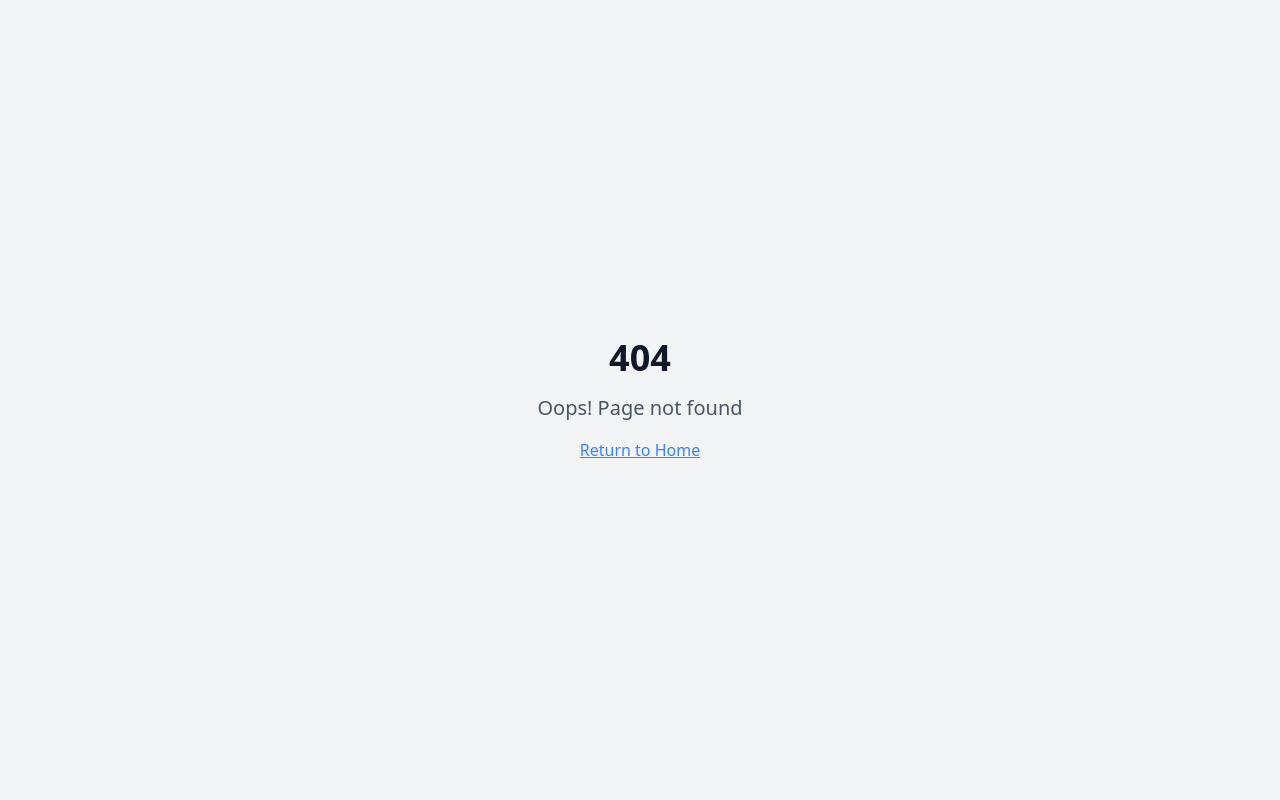
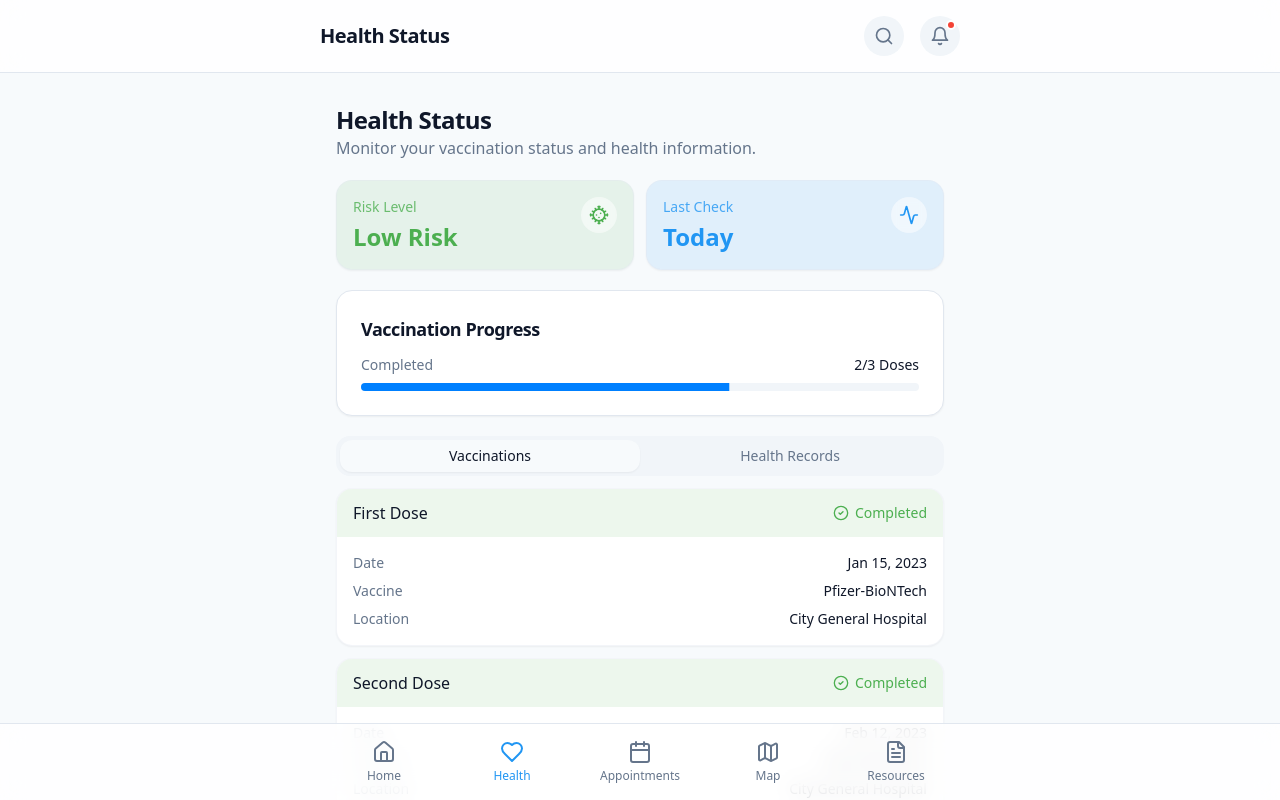
Before and after one commit to t-r-a-c-y/pandemic-ui-navigator, a React (Vite) app: page /health in a window 1280 px wide. Before the commit this address had no page. Built offline with nearby package versions, Linux system fonts and the light colour scheme.

Commit message:
Add health page
This commit adds a new health page to the PandemicNet application.

```diff
--- a/src/App.tsx
+++ b/src/App.tsx
@@ -1,3 +1,4 @@
+
 import { Toaster } from "@/components/ui/toaster";
 import { Toaster as Sonner } from "@/components/ui/sonner";
 import { TooltipProvider } from "@/components/ui/tooltip";
@@ -5,6 +6,7 @@ import { QueryClient, QueryClientProvider } from "@tanstack/react-query";
 import { BrowserRouter, Routes, Route } from "react-router-dom";
 import Index from "./pages/Index";
 import NotFound from "./pages/NotFound";
+import Health from "./pages/Health";
 
 const queryClient = new QueryClient();
 
@@ -16,6 +18,7 @@ const App = () => (
       <BrowserRouter>
         <Routes>
           <Route path="/" element={<Index />} />
+          <Route path="/health" element={<Health />} />
           {/* ADD ALL CUSTOM ROUTES ABOVE THE CATCH-ALL "*" ROUTE */}
           <Route path="*" element={<NotFound />} />
         </Routes>
--- /dev/null
+++ b/src/pages/Health.tsx
@@ -0,0 +1,166 @@
+
+import React from 'react';
+import { Activity, FilePlus, Thermometer, Virus } from 'lucide-react';
+import Layout from '@/components/Layout';
+import VaccinationCard from '@/components/VaccinationCard';
+import StatCard from '@/components/StatCard';
+import { Card, CardContent, CardHeader, CardTitle } from '@/components/ui/card';
+import { Tabs, TabsContent, TabsList, TabsTrigger } from '@/components/ui/tabs';
+import { Progress } from '@/components/ui/progress';
+
+const Health: React.FC = () => {
+  return (
+    <Layout>
+      <div className="page-container">
+        <div className="mb-5">
+          <h2 className="text-2xl font-bold tracking-tight">Health Status</h2>
+          <p className="text-muted-foreground">Monitor your vaccination status and health information.</p>
+        </div>
+
+        <div className="grid grid-cols-2 gap-3 mb-5">
+          <StatCard
+            title="Risk Level"
+            value="Low Risk"
+            icon={<Virus className="w-5 h-5 text-pandemic-green" />}
+            variant="success"
+          />
+          <StatCard
+            title="Last Check"
+            value="Today"
+            icon={<Activity className="w-5 h-5 text-pandemic-blue" />}
+            variant="primary"
+          />
+        </div>
+
+        <Card className="mb-5">
+          <CardHeader className="pb-3">
+            <CardTitle className="text-lg">Vaccination Progress</CardTitle>
+          </CardHeader>
+          <CardContent>
+            <div className="space-y-2">
+              <div className="flex justify-between text-sm">
+                <span className="text-muted-foreground">Completed</span>
+                <span className="font-medium">2/3 Doses</span>
+              </div>
+              <Progress className="h-2" value={66} />
+            </div>
+          </CardContent>
+        </Card>
+
+        <Tabs defaultValue="vaccinations" className="mb-5">
+          <TabsList className="w-full grid grid-cols-2">
+            <TabsTrigger value="vaccinations">Vaccinations</TabsTrigger>
+            <TabsTrigger value="health-records">Health Records</TabsTrigger>
+          </TabsList>
+          <TabsContent value="vaccinations" className="space-y-3 mt-3">
+            <VaccinationCard
+              dose="First Dose"
+              date="Jan 15, 2023"
+              brand="Pfizer-BioNTech"
+              location="City General Hospital"
+              status="completed"
+            />
+            <VaccinationCard
+              dose="Second Dose"
+              date="Feb 12, 2023"
+              brand="Pfizer-BioNTech"
+              location="City General Hospital"
+              status="completed"
+            />
+            <VaccinationCard
+              dose="Booster Shot"
+              date="Mar 10, 2024"
+              status="scheduled"
+              location="Downtown Health Clinic"
+            />
+          </TabsContent>
+          <TabsContent value="health-records" className="space-y-3 mt-3">
+            <HealthRecordCard
+              title="COVID-19 Test"
+              date="Dec 5, 2023"
+              result="Negative"
+              type="PCR Test"
+            />
+            <HealthRecordCard
+              title="Symptom Check"
+              date="Nov 20, 2023"
+              result="Normal"
+              type="Self-assessment"
+            />
+            <div className="flex justify-center mt-4">
+              <button className="flex items-center space-x-2 text-pandemic-blue font-medium px-4 py-2 rounded-lg border border-pandemic-blue/30 hover:bg-pandemic-blue/5 transition-colors">
+                <FilePlus className="w-4 h-4" />
+                <span>Add New Record</span>
+              </button>
+            </div>
+          </TabsContent>
+        </Tabs>
+
+        <Card>
+          <CardHeader className="pb-3">
+            <CardTitle className="text-lg flex items-center">
+              <Thermometer className="w-5 h-5 mr-2 text-pandemic-red" />
+              Symptom Tracker
+            </CardTitle>
+          </CardHeader>
+          <CardContent>
+            <p className="text-sm text-muted-foreground mb-3">
+              Track your symptoms and monitor your health status daily.
+            </p>
+            <button className="w-full bg-pandemic-blue text-white font-medium rounded-xl py-3 shadow-sm hover:bg-pandemic-blue/90 transition-colors">
+              Start Daily Check
+            </button>
+          </CardContent>
+        </Card>
+      </div>
+    </Layout>
+  );
+};
+
+// Health Record Card Component
+interface HealthRecordProps {
+  title: string;
+  date: string;
+  result: string;
+  type: string;
+}
+
+const HealthRecordCard: React.FC<HealthRecordProps> = ({
+  title,
+  date,
+  result,
+  type,
+}) => {
+  const getResultStyle = () => {
+    if (result === 'Negative' || result === 'Normal') {
+      return 'bg-pandemic-green/10 text-pandemic-green';
+    } else if (result === 'Positive') {
+      return 'bg-pandemic-red/10 text-pandemic-red';
+    } else {
+      return 'bg-pandemic-blue/10 text-pandemic-blue';
+    }
+  };
+
+  return (
+    <div className="rounded-2xl overflow-hidden shadow-sm border border-border/40 bg-white">
+      <div className="px-4 py-3 flex items-center justify-between bg-pandemic-blue/5">
+        <h3 className="font-medium">{title}</h3>
+        <div className={`px-2 py-0.5 rounded-full text-xs font-medium ${getResultStyle()}`}>
+          {result}
+        </div>
+      </div>
+      <div className="p-4 space-y-2">
+        <div className="flex justify-between">
+          <span className="text-sm text-muted-foreground">Date</span>
+          <span className="text-sm font-medium">{date}</span>
+        </div>
+        <div className="flex justify-between">
+          <span className="text-sm text-muted-foreground">Type</span>
+          <span className="text-sm font-medium">{type}</span>
+        </div>
+      </div>
+    </div>
+  );
+};
+
+export default Health;
```
